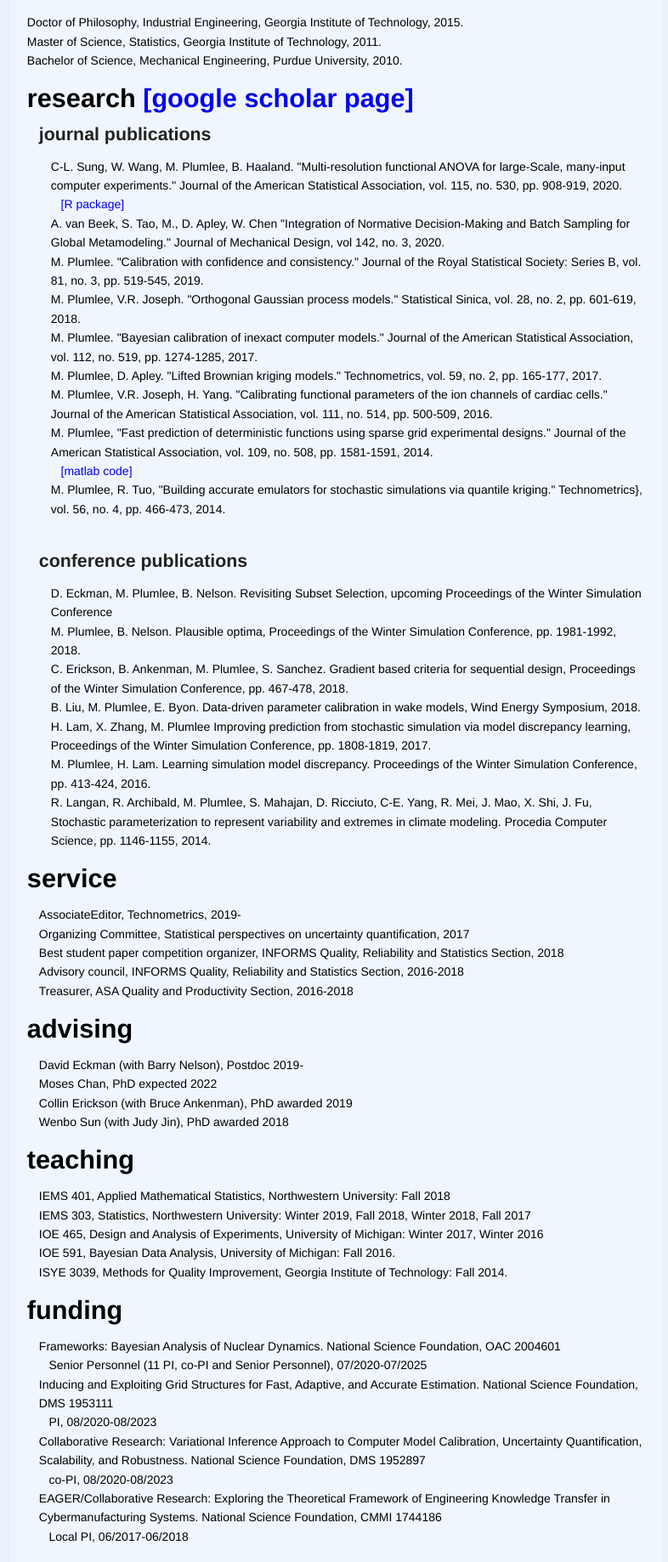
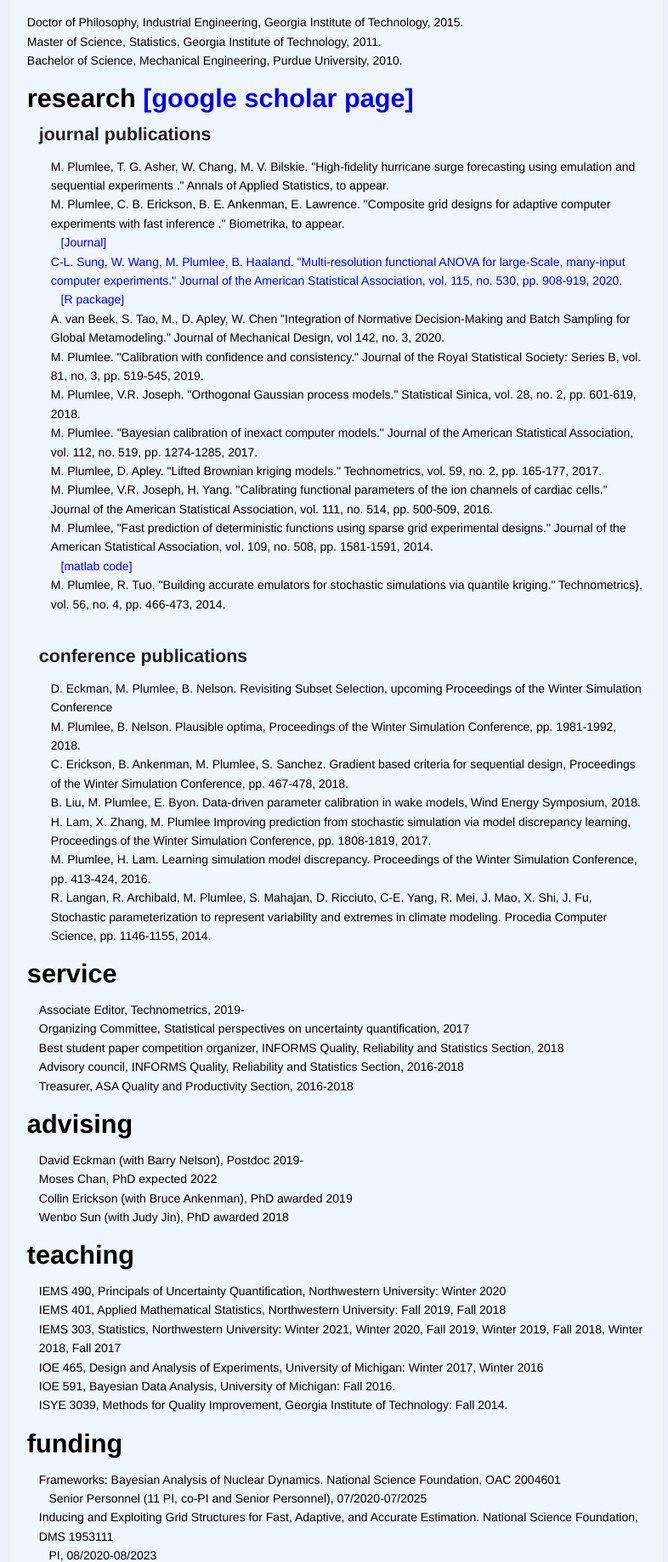
Before and after one commit to MattPlumlee/Website, a PHP site: page / in a window 1280 px wide. Shown: the part 409-2247 px from the top of the page at 85% size, without its empty margins (244-1030 px from the left). Run offline with PHP 8.4, Linux system fonts and the light colour scheme.

Commit message:
Updating Fall 2020

```diff
--- a/index.php
+++ b/index.php
@@ -23,6 +23,9 @@ My research covers experimental and computational methods for combining observat
 
               <ul style="list-style-type:none;">
                 <li><h4>journal publications </h4> </li> <ul style="list-style-type:none;">
+                <li> M. Plumlee, T. G. Asher, W. Chang, M. V. Bilskie. "High-fidelity hurricane surge forecasting using emulation and sequential experiments ."  Annals of Applied Statistics, to appear. </li>
+                <li> M. Plumlee, C. B. Erickson, B. E. Ankenman, E. Lawrence. "Composite grid designs for adaptive computer experiments with fast inference ."  Biometrika, to appear. </li>
+                    &nbsp;&nbsp;  <a href="https://academic.oup.com/biomet/advance-article/doi/10.1093/biomet/asaa084/5923289?guestAccessKey=50e6d7f6-c122-4a93-a1ae-42bb3143ef59">[Journal]
                 <li> C-L. Sung, W. Wang, M. Plumlee, B. Haaland. "Multi-resolution functional ANOVA for large-Scale, many-input computer experiments."  Journal of the American Statistical Association, vol. 115, no. 530, pp. 908-919, 2020. </li>
                     &nbsp;&nbsp;  <a href="https://cran.r-project.org/web/packages/MRFA/index.html">[R package]</a> <br>
                 <li>A. van Beek, S. Tao, M., D. Apley, W. Chen "Integration of Normative Decision-Making and Batch Sampling for Global Metamodeling." Journal of Mechanical Design, vol 142, no. 3, 2020. </li>
@@ -35,7 +38,7 @@ My research covers experimental and computational methods for combining observat
                   &nbsp;&nbsp;  <a href="http://www.mathworks.com/matlabcentral/fileexchange/45668-sparse-grid-designs">[matlab code]</a> <br>
                 <li>M. Plumlee, R. Tuo, "Building accurate emulators for stochastic simulations via quantile kriging." Technometrics}, vol. 56, no. 4, pp. 466-473, 2014. </li> <br> </ul>
               <li><h4>conference publications</h4> </li> <ul style="list-style-type:none;">
-              <li> D. Eckman, M. Plumlee, B. Nelson.  Revisiting Subset Selection, upcoming Proceedings of the Winter Simulation Conference </li>
+                <li> D. Eckman, M. Plumlee, B. Nelson.  Revisiting Subset Selection, upcoming Proceedings of the Winter Simulation Conference </li>
                  <li> M. Plumlee, B. Nelson. Plausible optima,  Proceedings of the Winter Simulation Conference, pp. 1981-1992, 2018. </li>
                  <li> C. Erickson, B. Ankenman, M. Plumlee, S. Sanchez. Gradient based criteria for sequential design,   Proceedings of the Winter Simulation Conference, pp. 467-478, 2018. </li>
                  <li> B. Liu, M. Plumlee, E. Byon. Data-driven parameter calibration in wake models,   Wind Energy Symposium, 2018. </li>
@@ -46,7 +49,7 @@ My research covers experimental and computational methods for combining observat
             </ul>
                   <h3>service</h3>
                                 <ul style="list-style-type:none;">
-                    <li>  AssociateEditor, Technometrics, 2019-  </li>
+                    <li>  Associate Editor, Technometrics, 2019-  </li>
                     <li> Organizing Committee, Statistical perspectives on uncertainty quantification, 2017
                     <li>  Best student paper competition organizer, INFORMS Quality, Reliability and Statistics Section, 2018  </li>
                     <li>  Advisory council, INFORMS Quality, Reliability and Statistics Section, 2016-2018  </li>
@@ -61,8 +64,9 @@ My research covers experimental and computational methods for combining observat
                       </ul>
                       <h3>teaching</h3>
                                     <ul style="list-style-type:none;">
-<li> IEMS 401, Applied Mathematical Statistics, Northwestern University: Fall 2018 </li>
-<li>IEMS 303,  Statistics, Northwestern University: Winter 2019, Fall 2018, Winter 2018, Fall 2017  </li>
+<li> IEMS 490, Principals of Uncertainty Quantification, Northwestern University:  Winter 2020 </li>
+<li> IEMS 401, Applied Mathematical Statistics, Northwestern University:  Fall 2019, Fall 2018 </li>
+<li>IEMS 303,  Statistics, Northwestern University: Winter 2021, Winter 2020, Fall 2019, Winter 2019, Fall 2018, Winter 2018, Fall 2017  </li>
 <li>IOE 465, Design and Analysis of Experiments, University of Michigan: Winter 2017, Winter 2016  </li>
 <li>IOE 591, Bayesian Data Analysis, University of Michigan: Fall 2016. </li>
 <li>ISYE 3039, Methods for Quality Improvement, Georgia Institute of Technology: Fall 2014.  </li>
```
